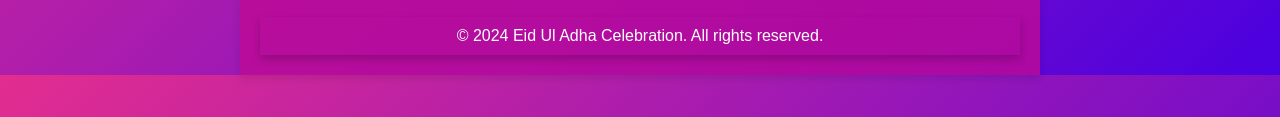
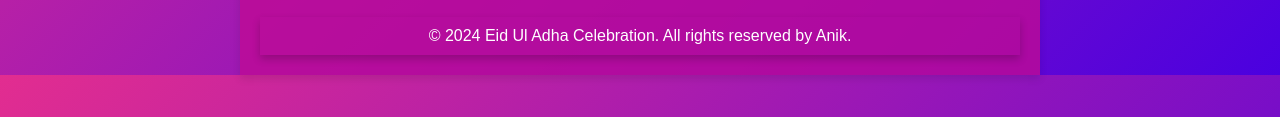
Before and after one commit to Istiakanik40/eiduladha, a plain HTML site: page index.html in a window 1280 px wide. Shown: the part 538-655 px from the top of the page. Drawn offline with Linux system fonts and the light colour scheme.

Commit message:
Update index.html

```diff
--- a/index.html
+++ b/index.html
@@ -29,7 +29,7 @@
             </section>
         </main>
         <footer class="footer">
-            <p>&copy; 2024 Eid Ul Adha Celebration. All rights reserved.</p>
+            <p>&copy; 2024 Eid Ul Adha Celebration. All rights reserved by Anik.</p>
         </footer>
     </div>
 
```
